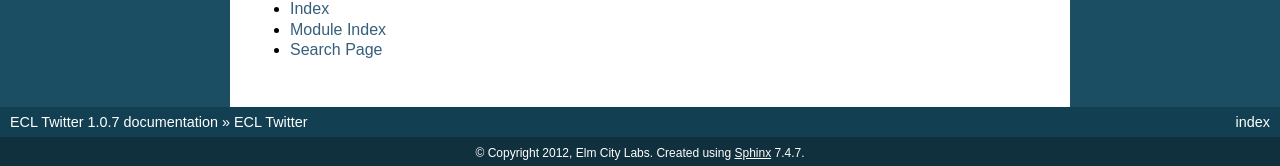
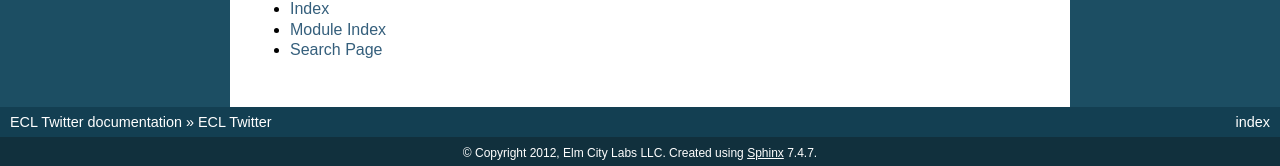
Before and after one commit to elmcitylabs/ECL-Twitter, a Sphinx documentation site: the page built from docs/index.rst, in a window 1280 px wide and 900 px high, scrolled down 1567 px. Shown: the part 731-897 px from the top of the window. Built offline with Sphinx 7.4.7, drawn with Linux system fonts in a browser that asks for light colours; formulas are drawn with MathJax 3; the version number could not be read and is left out; part of the change alters nothing that is shown; some of the changed text lies outside the part shown.

Commit message:
pull in release version automatically

```diff
--- a/docs/conf.py
+++ b/docs/conf.py
@@ -12,6 +12,7 @@
 # serve to show the default.
 
 import sys, os
+from ecl_twitter import metadata
 
 # If extensions (or modules to document with autodoc) are in another directory,
 # add these directories to sys.path here. If the directory is relative to the
@@ -41,16 +42,10 @@ master_doc = 'index'
 
 # General information about the project.
 project = u'ECL Twitter'
-copyright = u'2012, Elm City Labs'
+copyright = u'2012, Elm City Labs LLC'
 
-# The version info for the project you're documenting, acts as replacement for
-# |version| and |release|, also used in various other places throughout the
-# built documents.
-#
-# The short X.Y version.
 version = '1.0'
-# The full version, including alpha/beta/rc tags.
-release = '1.0.7'
+release = metadata.__version__
 
 # The language for content autogenerated by Sphinx. Refer to documentation
 # for a list of supported languages.
```
